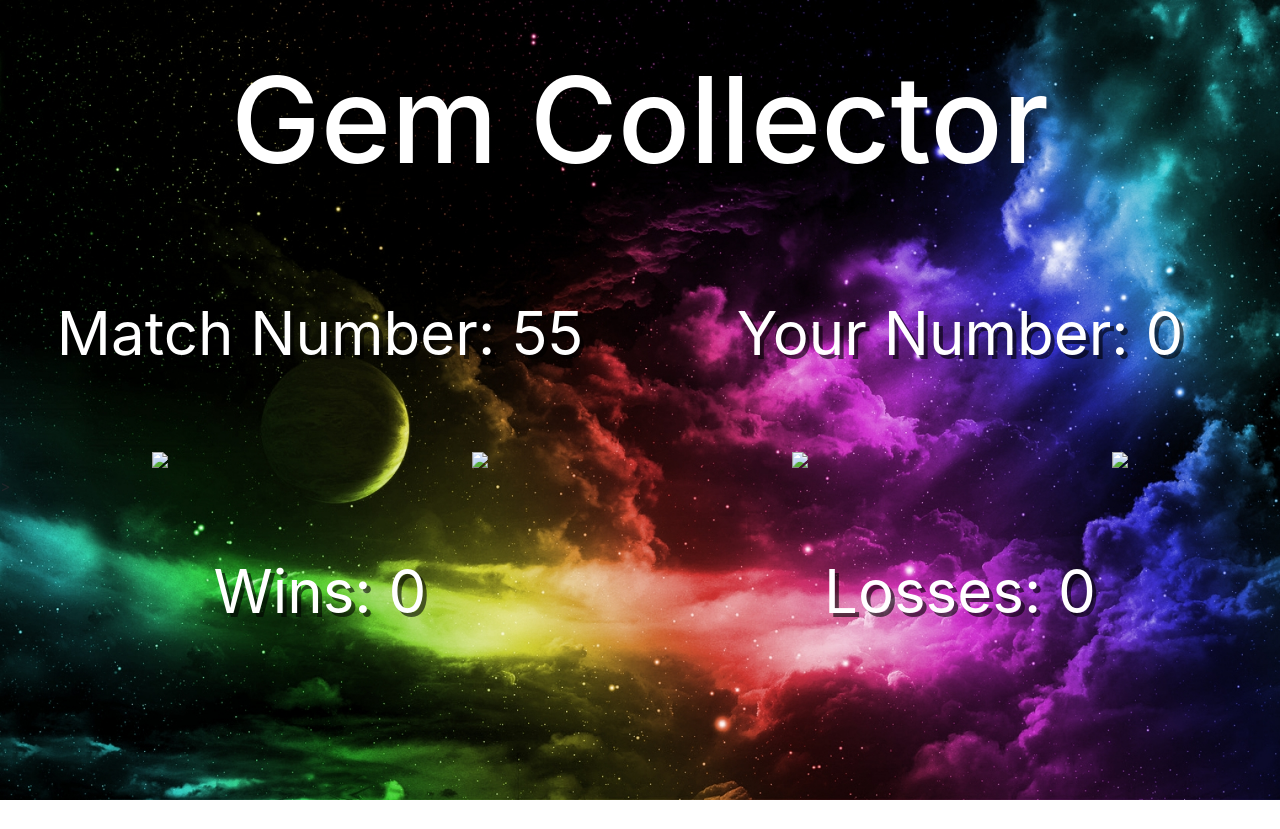
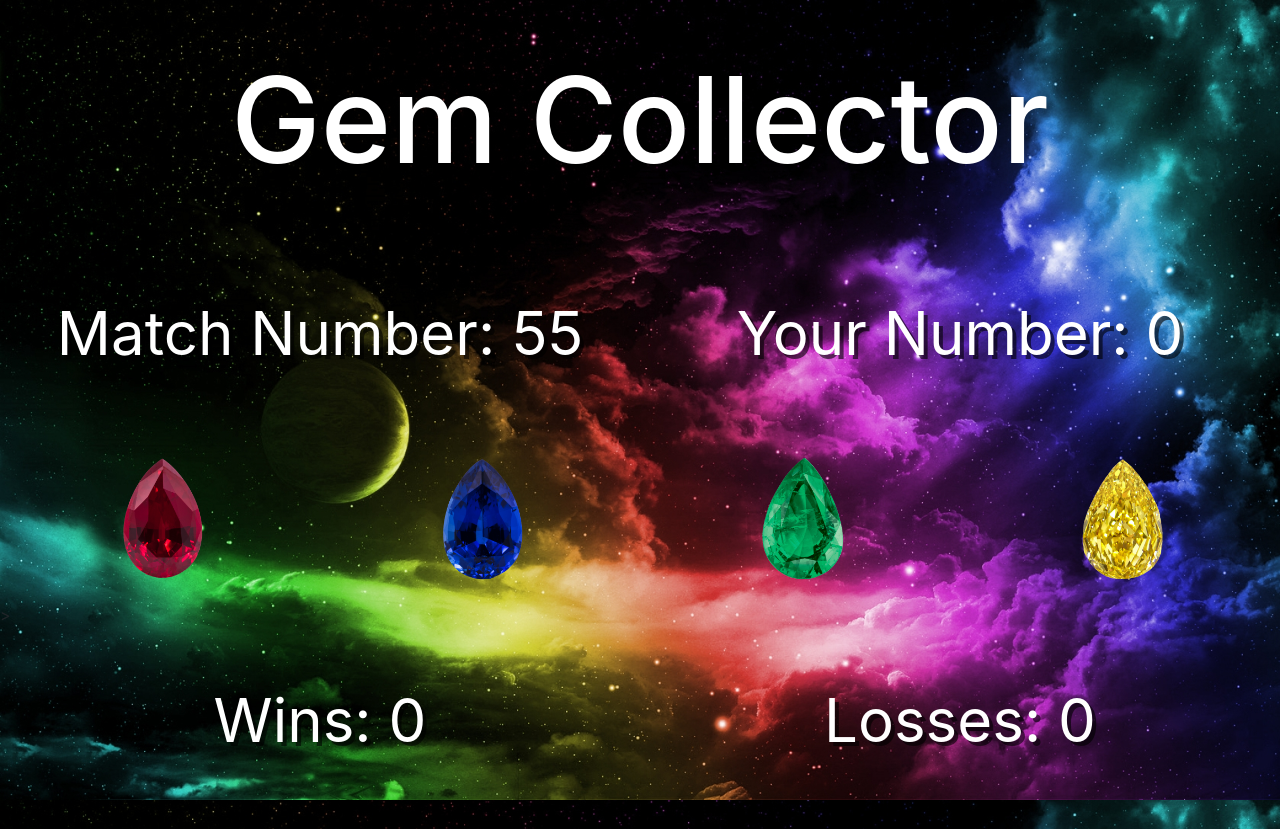
Before and after one commit to jsf5077/Crystal-Collector, a plain HTML site: page index.html in a window 1280 px wide. Before the commit the page ends 800 px from the top, so only its background shows below. Drawn offline with nearby package versions, Linux system fonts and the light colour scheme; the site is published under a folder, as on GitHub Pages, so addresses that start at the root find nothing.

Commit message:
trying html fix again
Trying the fix again  to see if I needed to give github a minute or two to update on the page

```diff
--- a/index.html
+++ b/index.html
@@ -22,10 +22,10 @@
             <p class="col-6 bg-muted text-center text-white py-5" id="user-total">user total: 0</p>
         </div>
         <div class="row">
-            <div class="col-3 btn btn-lg p-0" id="button-1"><img src="/assets/images/red-gem.png"></div>
-            <div class="col-3 btn btn-lg p-0" id="button-2"><img src="/assets/images/blue-gem.png"></div>
-            <div class="col-3 btn btn-lg p-0" id="button-3"><img src="/assets/images/green-gem.png"></div>
-            <div class="col-3 btn btn-lg p-0" id="button-4"><img src="/assets/images/yellow-gem.png"></div>>
+            <div class="col-3 btn btn-lg p-0" id="button-1"><img src="assets/images/red-gem.png"></div>
+            <div class="col-3 btn btn-lg p-0" id="button-2"><img src="assets/images/blue-gem.png"></div>
+            <div class="col-3 btn btn-lg p-0" id="button-3"><img src="assets/images/green-gem.png"></div>
+            <div class="col-3 btn btn-lg p-0" id="button-4"><img src="assets/images/yellow-gem.png"></div>>
         </div>
 
         <footer class="bg-muted">
```
